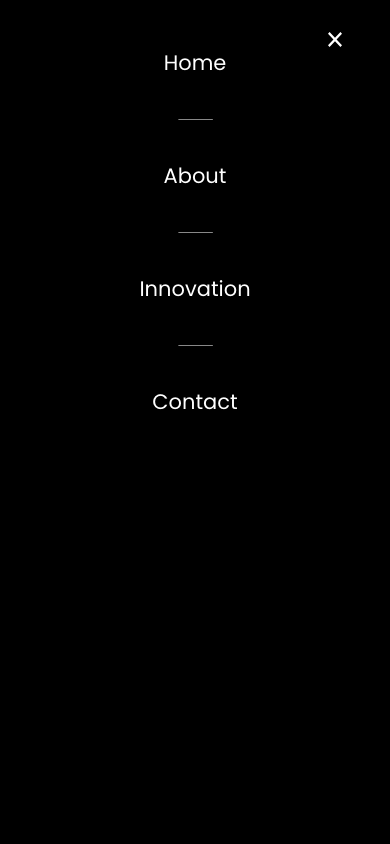
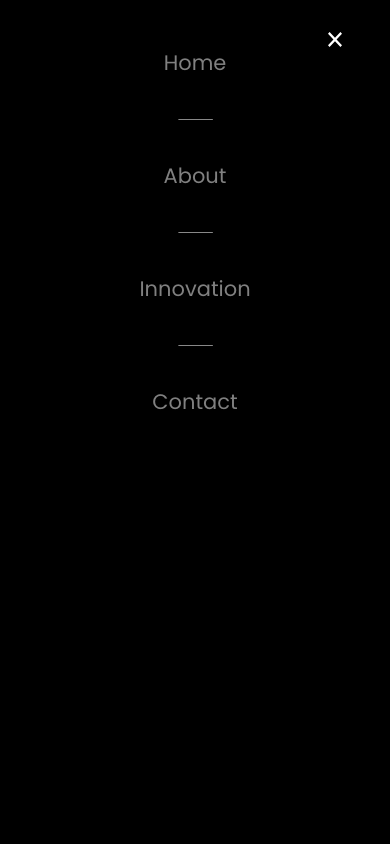
Before and after one commit to Trkzi-Omar/NextJs-Landing-Page, a Next.js app: page / in a window 390 px wide. Both pictures are taken after a click on the element 340 px from the left and 37 px from the top of the page. Shown: the top 844 px of the page. Built offline with nearby package versions, Linux system fonts and the light colour scheme.

Commit message:
Added opacity and font weight change onHover for mobile

```diff
--- a/components/NavBar.tsx
+++ b/components/NavBar.tsx
@@ -38,8 +38,8 @@ const NavBar: NextPage = () => {
                     animate={{y: 0}}
                     transition={{duration: 2, ease: "easeInOut"}}
                 >
-                    <li className={(activeLink ==='Home'?' opacity-100 font-bold ':' opacity-50 font-light ')+'nav-links hover:opacity-100 hover:font-bold mx-4 lg:mx-8 '}>
-                        <a href={'#Home'} onClick={()=>onUpdateActiveLink('Home')}>Home</a>
+                    <li className={(activeLink === 'Home' ? ' opacity-100 font-bold ' : ' opacity-50 font-light ') + 'nav-links hover:opacity-100 hover:font-bold mx-4 lg:mx-8 '}>
+                        <a href={'#Home'} onClick={() => onUpdateActiveLink('Home')}>Home</a>
                     </li>
                 </motion.div>
                 <motion.div
@@ -47,8 +47,8 @@ const NavBar: NextPage = () => {
                     animate={{y: 0}}
                     transition={{duration: 2, ease: "easeInOut"}}
                 >
-                    <li className={(activeLink ==='About'?' opacity-100 font-bold ':' opacity-50 font-light ')+'nav-links hover:opacity-100 hover:font-bold mx-4 lg:mx-8 '}>
-                        <a href={'#About'} onClick={()=>onUpdateActiveLink('About')}>About</a>
+                    <li className={(activeLink === 'About' ? ' opacity-100 font-bold ' : ' opacity-50 font-light ') + 'nav-links hover:opacity-100 hover:font-bold mx-4 lg:mx-8 '}>
+                        <a href={'#About'} onClick={() => onUpdateActiveLink('About')}>About</a>
                     </li>
                 </motion.div>
                 <motion.div
@@ -56,8 +56,8 @@ const NavBar: NextPage = () => {
                     animate={{y: 0}}
                     transition={{duration: 2, ease: "easeInOut"}}
                 >
-                    <li className={(activeLink ==='Innovation'?' opacity-100 font-bold ':' opacity-50 font-light ')+'nav-links hover:opacity-100 hover:font-bold mx-4 lg:mx-8 '}>
-                        <a href={'#Innovation'} onClick={()=>onUpdateActiveLink('Innovation')}>Innovation</a>
+                    <li className={(activeLink === 'Innovation' ? ' opacity-100 font-bold ' : ' opacity-50 font-light ') + 'nav-links hover:opacity-100 hover:font-bold mx-4 lg:mx-8 '}>
+                        <a href={'#Innovation'} onClick={() => onUpdateActiveLink('Innovation')}>Innovation</a>
                     </li>
                 </motion.div>
                 <motion.div
@@ -65,8 +65,8 @@ const NavBar: NextPage = () => {
                     animate={{y: 0}}
                     transition={{duration: 2, ease: "easeInOut"}}
                 >
-                    <li className={(activeLink ==='Contact'?' opacity-100 font-bold ':' opacity-50 font-light ')+'nav-links hover:opacity-100 hover:font-bold mx-4 lg:mx-8 '}>
-                        <a href={'#Contact'} onClick={()=>onUpdateActiveLink('Contact')}>Contact</a>
+                    <li className={(activeLink === 'Contact' ? ' opacity-100 font-bold ' : ' opacity-50 font-light ') + 'nav-links hover:opacity-100 hover:font-bold mx-4 lg:mx-8 '}>
+                        <a href={'#Contact'} onClick={() => onUpdateActiveLink('Contact')}>Contact</a>
                     </li>
                 </motion.div>
             </ul>
@@ -103,29 +103,33 @@ const NavBar: NextPage = () => {
                 </button>
                 <div
                     className={' flex flex-col flex-nowrap overflow-visible justify-start px-auto m-auto text-center h-screen w-full'}>
-                    <a className={'nav-links cursor-pointer hover:font-black mx-auto'} href={'#Home'}
+                    <a className={'nav-links cursor-pointer opacity-50 font-light hover:opacity-100 hover:font-black mx-auto'} href={'#Home'}
                        onClick={() => {
+                           onUpdateActiveLink('Home');
                            setSideMenuVisibility('hidden')
                        }}>Home</a>
                     <span className={'py-10 justify-items-center grid'}>
                     <Image className={''} src={imgLineMenu} alt={''}/>
                     </span>
-                    <a className={'nav-links cursor-pointer hover:font-black mx-auto'} href={'#About'}
+                    <a className={'nav-links cursor-pointer opacity-50 font-light hover:opacity-100 hover:font-black mx-auto'} href={'#About'}
                        onClick={() => {
+                           onUpdateActiveLink('About');
                            setSideMenuVisibility('hidden')
                        }}>About</a>
                     <span className={'py-10 justify-items-center grid'}>
                     <Image className={''} src={imgLineMenu} alt={''}/>
                     </span>
-                    <a className={'nav-links cursor-pointer hover:font-black mx-auto'} href={'#Innovation'}
+                    <a className={'nav-links cursor-pointer opacity-50 font-light hover:opacity-100 hover:font-black mx-auto'} href={'#Innovation'}
                        onClick={() => {
+                           onUpdateActiveLink('Innovation');
                            setSideMenuVisibility('hidden')
                        }}>Innovation</a>
                     <span className={'py-10 justify-items-center grid'}>
                     <Image className={''} src={imgLineMenu} alt={''}/>
                     </span>
-                    <a className={'nav-links cursor-pointer hover:font-black mx-auto'} href={'#Contact'}
+                    <a className={'nav-links cursor-pointer opacity-50 font-light hover:opacity-100 hover:font-black mx-auto'} href={'#Contact'}
                        onClick={() => {
+                           onUpdateActiveLink('Contact');
                            setSideMenuVisibility('hidden')
                        }}>Contact</a>
                 </div>
--- a/styles/globals.css
+++ b/styles/globals.css
@@ -50,10 +50,12 @@ html {
     background-color: black; /*just in case the device height is too long (maybe some weird device in the future)*/
 }
 
+/* @Deprecated: The designer decided to remove it
 .noisy-background {
     background-image: url("../public/assets/img/Rectangle-Fullscreen-Noise-1.svg"), url("../public/assets/img/Rectangle-Fullscreen-Noise-1.svg");
     background-repeat: repeat, repeat;
 }
+*/
 
 /* App */
 #App {
```
